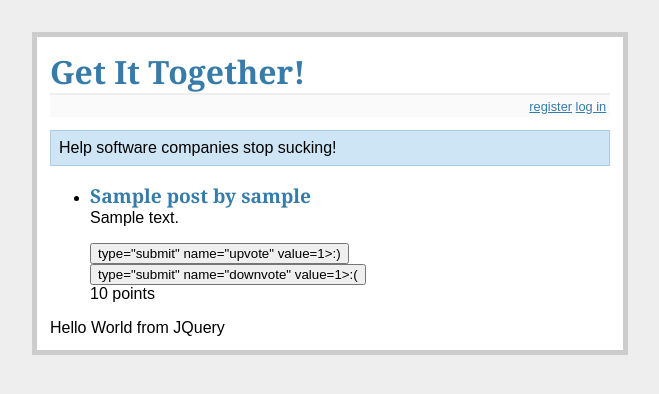
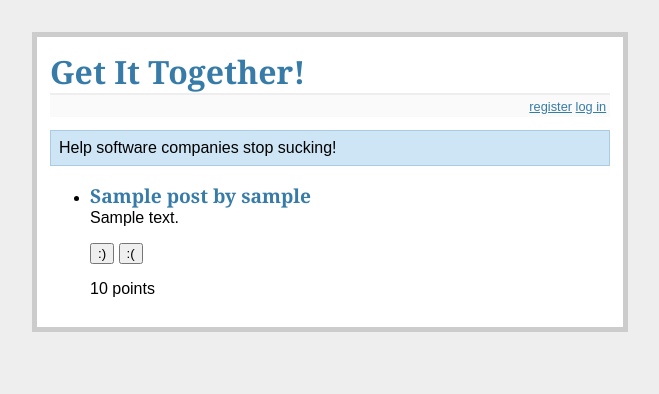
Before and after one commit to rith87/getittogether, a Flask app: page / in a window 1280 px wide. Shown: the top 394 px of the page, without its empty margins (310-969 px from the left). Run offline with Flask 2, Linux system fonts and the light colour scheme; tables that the repository leaves empty hold one stand-in row (values such as "Sample post"); parts of the project's set-up code (start-up, migrations or seed data) failed here and were passed over; some libraries are stand-ins or nearby versions.

Commit message:
1. Update score using JQuery instead of new page reload 2. Get rid of JQuery hello world message

```diff
--- a/static/show_feedback.js
+++ b/static/show_feedback.js
@@ -1,17 +1,17 @@
 function update_score(postId, data)
 {
-    // get score
+    // get score from post request
     var post = '#' + postId;
-    // alert (data)
-    var newScore = $(data).find(post)
-    alert (newScore.text())
+    var newScore = $(data).find(post);
 
     // update score
+    $(post).text (newScore.text());
 }
 
 function handle_vote(postId, upvote)
 {
-    // WTF? The key is not a string??
+    // vote is a javascript object with data member up/downvote
+    // and its value is set to postId
     var vote = upvote ? { upvote : postId }
                 : { downvote : postId };
     $.post('/',
@@ -25,7 +25,6 @@ function handle_vote(postId, upvote)
 }
 
 $(document).ready(function(){
-    $("#msgid").html("Hello World from JQuery");
     $(".vote").click(function()
         {
             handle_vote($(this).attr('value'),
--- a/templates/show_feedback.html
+++ b/templates/show_feedback.html
@@ -15,23 +15,14 @@
   {% for item in feedback %}
     <li><h2>{{ item[0].title }} by {{ item[1].username }}</h2>{{ item[0].text|safe }}
     <p>
-        <form action="{{ url_for('show_feedback') }}" method=post>
-            <button <!-- class="vote" --> type="submit" name="upvote" value={{ item[0].id }}>:)</button>
-            <button <!-- class="vote" --> type="submit" name="downvote" value={{ item[0].id }}>:(</button>
-            <div id={{ item[0].id }}> {{ item[0].points }} points </div>
-        </form>
-        <!-- Uncomment to enable JQuery approach
         <button class="vote" type="submit" name="upvote" value={{ item[0].id }}>:)</button>
         <button class="vote" type="submit" name="downvote" value={{ item[0].id }}>:(</button>
         <div id={{ item[0].id }}> {{ item[0].points }} points </div>
-        -->
     </p>
   {% else %}
     <li><em>Unbelievable.  No feedback here so far</em>
   {% endfor %}
   </ul>
-  <div id="msgid">
-  </div>
   <script type=text/javascript src="{{
   url_for('static', filename='show_feedback.js') }}"></script>
 {% endblock %}
```
